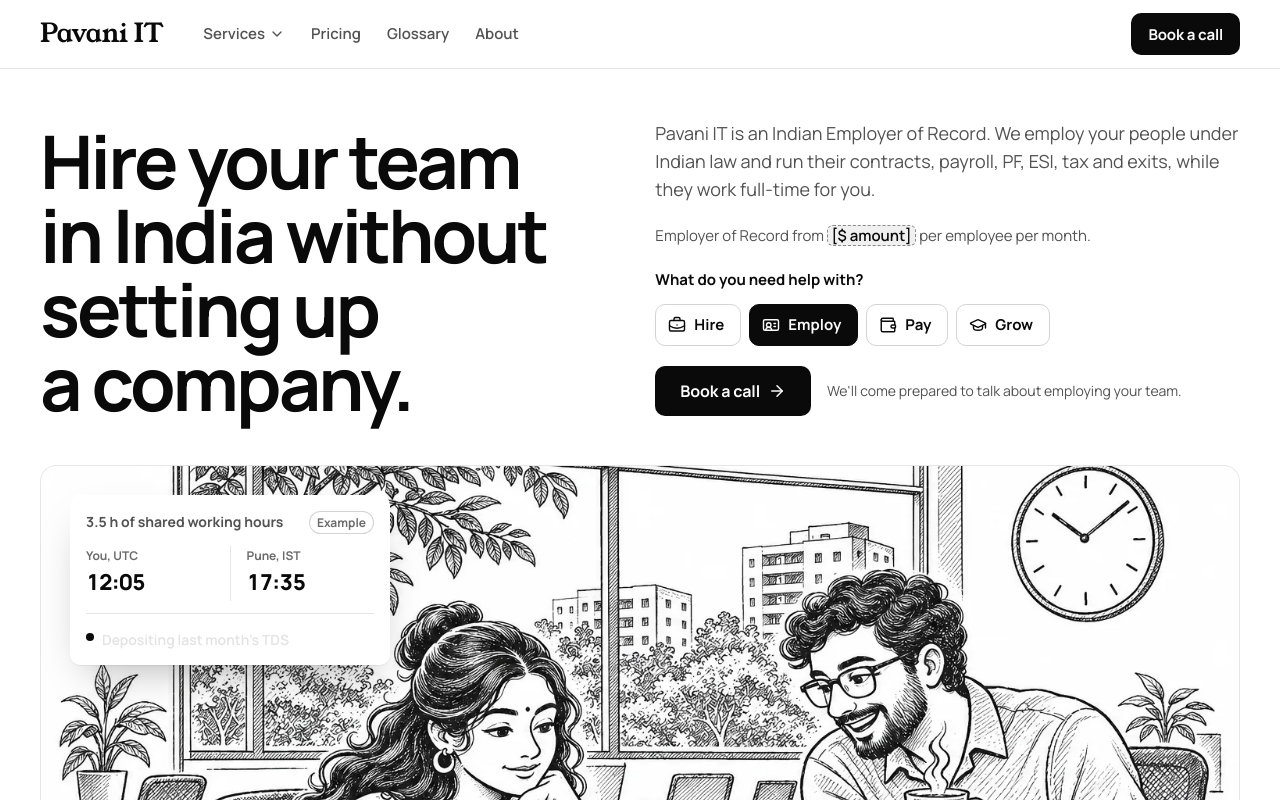
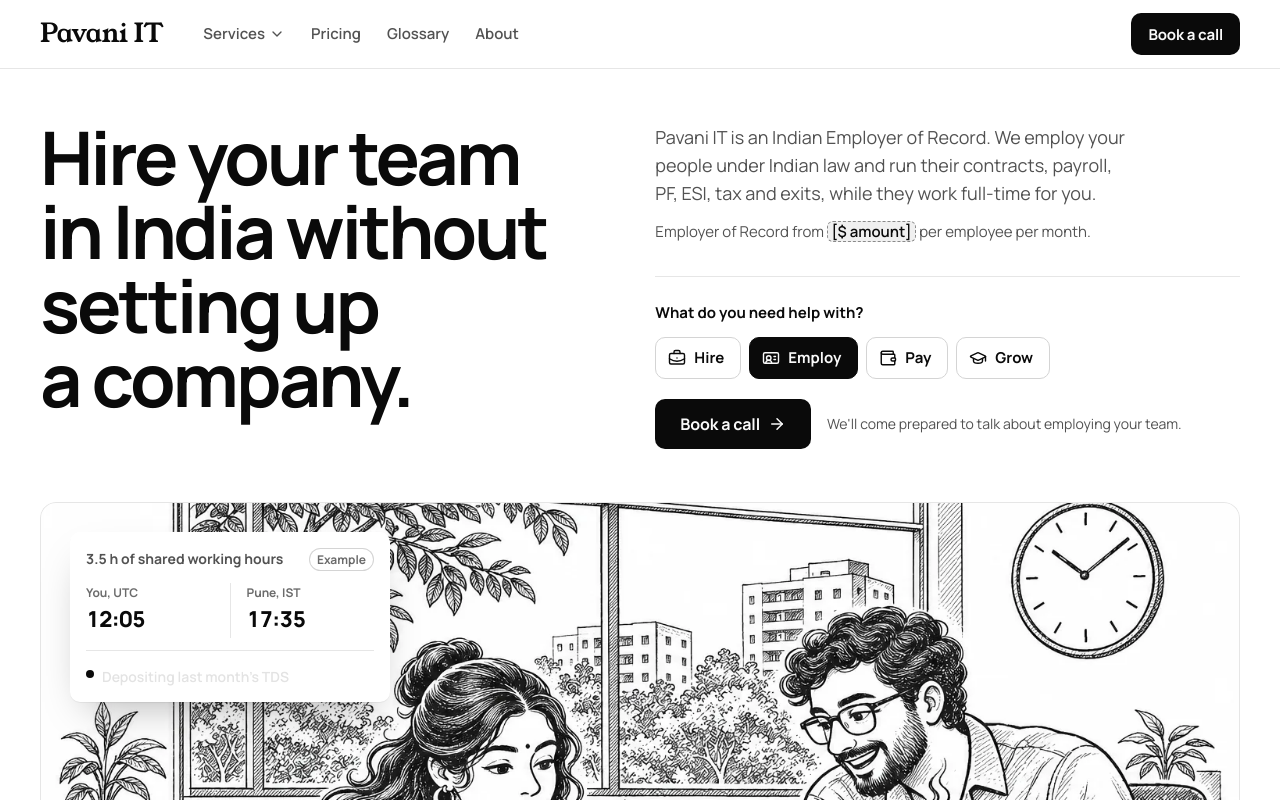
Before and after one commit to Varunsai2000/pavaniit-com, a Next.js app: page / in a window 1280 px wide. Shown: the top 800 px of the page. Built offline with nearby package versions, Linux system fonts and the light colour scheme.

Commit message:
Hero: two aligned groups, intro on top and actions on the baseline

```diff
--- a/src/app/globals.css
+++ b/src/app/globals.css
@@ -62,7 +62,7 @@ table { font-variant-numeric: tabular-nums; }
 .h2 { font-size: var(--text-h2); font-weight: var(--weight-bold); line-height: var(--leading-heading); letter-spacing: var(--tracking-heading); text-wrap: balance; }
 .h3 { font-size: var(--text-2xl); font-weight: var(--weight-bold); line-height: var(--leading-snug); letter-spacing: var(--tracking-brand); }
 .h4 { font-size: var(--text-body); font-weight: var(--weight-bold); line-height: var(--leading-ui); letter-spacing: var(--tracking-snug); }
-.lead { font-size: var(--text-lead); line-height: var(--leading-lead); color: var(--color-ink-2); max-width: var(--measure-lead); }
+.lead { font-size: var(--text-lead); line-height: var(--leading-lead); color: var(--color-ink-2); max-width: var(--measure-lead); text-wrap: pretty; }
 .muted { color: var(--color-ink-2); }
 .small { font-size: var(--text-sm); }
 
@@ -170,15 +170,20 @@ table { font-variant-numeric: tabular-nums; }
 /* ---------- Hero ---------- */
 
 .hero { padding-block: clamp(var(--space-7), 4vw, var(--space-14)) clamp(var(--space-16), 7vw, var(--space-24)); }
-.hero-top { display: grid; grid-template-columns: var(--grid-half); gap: var(--space-7) var(--grid-gap); align-items: end; }
+.hero-top { display: grid; grid-template-columns: var(--grid-half); gap: var(--space-7) var(--grid-gap); align-items: stretch; }
 .hero-top .display { max-width: var(--measure-display); }
-.hero-side { display: grid; gap: var(--space-5); padding-bottom: var(--space-1); }
-.hero-side .lead { font-size: var(--text-lg); }
+/* Hero copy: an intro group on top (aligned to the headline's cap height or the art's top),
+   an action group at the bottom behind a hairline (aligned to the headline's last line or the art's bottom). */
+.hero-side, .page-hero-copy { display: flex; flex-direction: column; justify-content: space-between; gap: var(--hero-group-gap); }
+.hero-side { padding-block: var(--hero-cap-offset) var(--hero-baseline-offset); }
+.hero-intro { display: grid; gap: var(--space-3); }
+.hero-side .need-picker, .page-hero-meta { padding-top: var(--space-6); border-top: var(--border-hairline) solid var(--color-line); }
+.hero-side .lead { font-size: var(--text-lg); text-wrap: balance; }
 .hero-price { font-size: var(--text-md); color: var(--color-ink-2); }
 .hero-price strong { color: var(--color-ink); }
 .hero-actions { display: flex; flex-wrap: wrap; align-items: center; gap: var(--space-3) var(--space-4); }
-.hero-hint { font-size: var(--text-sm); color: var(--color-ink-2); }
-@media (max-width: 1100px) { .hero-top { grid-template-columns: minmax(0, 1fr); align-items: start; } .hero-side { max-width: var(--measure-panel); } }
+.hero-hint { font-size: var(--text-sm); color: var(--color-ink-2); text-wrap: pretty; }
+@media (max-width: 1100px) { .hero-top { grid-template-columns: minmax(0, 1fr); align-items: start; } .hero-side { max-width: var(--measure-panel); padding-block: 0; } }
 
 .hero-scene { --frame-ratio: var(--ratio-hero); margin-top: clamp(var(--space-7), 3.5vw, var(--space-12)); }
 .hero-art { object-position: 50% 62%; }
@@ -467,13 +472,14 @@ table { font-variant-numeric: tabular-nums; }
 .crumbs li + li::before { content: "/"; margin-right: var(--space-1-5); color: var(--color-ink-3); }
 
 .page-hero { padding-block: clamp(var(--space-8), 4vw, var(--space-14)) clamp(var(--space-10), 5vw, var(--space-20)); }
-.page-hero-grid { display: grid; grid-template-columns: var(--grid-half); gap: var(--space-8) var(--grid-gap); align-items: center; }
-.page-hero-grid .h1 { margin-top: var(--space-5); max-width: var(--measure-heading); }
-.page-hero-grid .lead { margin-top: var(--space-5); }
-.page-hero-meta { display: grid; gap: var(--space-4); margin-top: var(--space-7); }
+.page-hero-grid { display: grid; grid-template-columns: var(--grid-half); gap: var(--space-8) var(--grid-gap); align-items: stretch; }
+.page-hero-art { align-self: start; }
+.page-hero-grid .h1 { margin-top: var(--space-2); max-width: var(--measure-heading); }
+.page-hero-grid .lead { margin-top: var(--space-2); }
+.page-hero-meta { display: grid; gap: var(--space-4); }
 .page-hero-plain .h1 { margin-top: var(--space-5); max-width: var(--measure-title); }
 .page-hero-plain .lead { margin-top: var(--space-5); }
-@media (max-width: 900px) { .page-hero-grid { grid-template-columns: minmax(0, 1fr); } .page-hero-art { order: -1; } }
+@media (max-width: 900px) { .page-hero-grid { grid-template-columns: minmax(0, 1fr); } }
 
 .service-block { display: grid; grid-template-columns: var(--grid-half); gap: var(--space-6) var(--grid-gap); padding-block: clamp(var(--space-10), 5vw, var(--space-16)); border-top: var(--border-hairline) solid var(--color-line); }
 .service-block:first-child { border-top: 0; padding-top: 0; }
--- a/src/app/page.tsx
+++ b/src/app/page.tsx
@@ -55,6 +55,7 @@ export default function Home() {
               Hire your team in India without setting up a company.
             </h1>
             <div className="hero-side">
+              <div className="hero-intro">
                 <p className="lead">
                   Pavani IT is an Indian Employer of Record. We employ your people under Indian law and run their
                   contracts, payroll, PF, ESI, tax and exits, while they work full-time for you.
@@ -62,6 +63,7 @@ export default function Home() {
                 <p className="hero-price">
                   Employer of Record from <strong><V>{eor.amount}</V></strong> {eor.unit}.
                 </p>
+              </div>
               <NeedPicker />
             </div>
           </div>
--- a/src/app/tokens.css
+++ b/src/app/tokens.css
@@ -117,6 +117,9 @@
   --section-y-page-top: clamp(40px, 5vw, 72px);  /* top of pages without a hero: contact, privacy */
   --section-y-after-hero: clamp(24px, 3vw, 48px); /* section that follows a page hero */
   --header-h: 68px;
+  --hero-group-gap: var(--space-8);   /* between the intro and the action group in a hero */
+  --hero-cap-offset: var(--space-1);  /* optical: side column's first line meets the headline's cap height */
+  --hero-baseline-offset: var(--space-2); /* optical: action row ends on the headline's last baseline */
 
   /* ---- Grid: one 12-column grid under every section ----
      Two equal halves with --grid-gap turn exactly at column 7, and 3 or 4
```
Also changed, not shown: src/components/StagePage.tsx (+6 -4 lines), 1 other file (tests, documents, lock files or other folders). Lines whose indentation alone changed are shown as unchanged.
